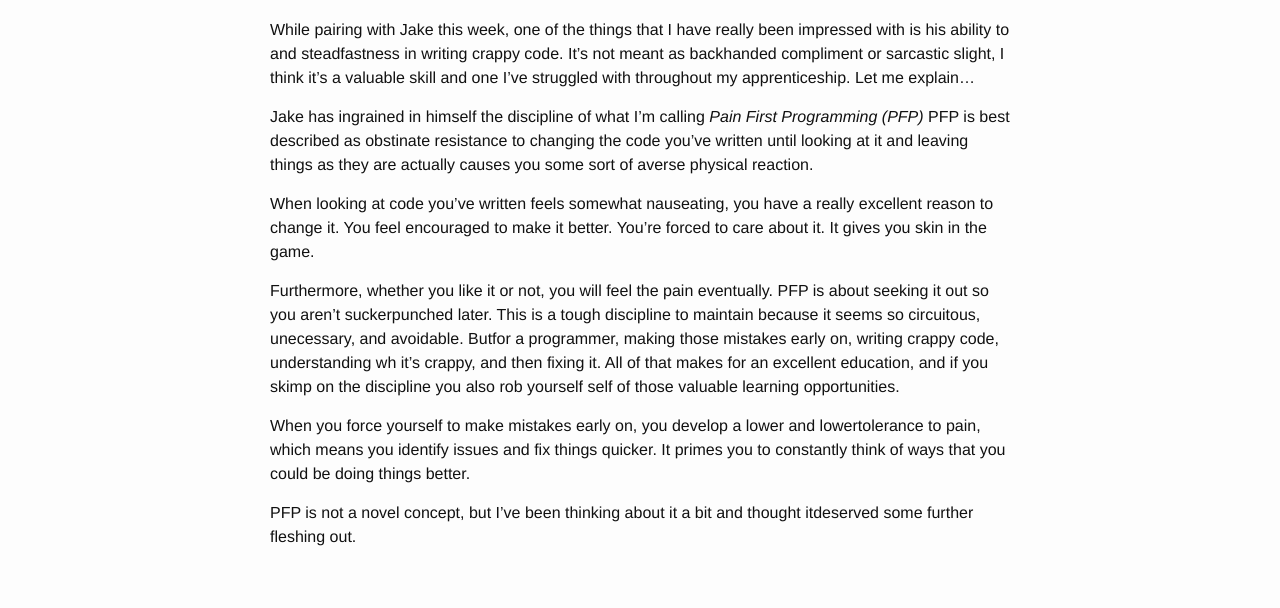
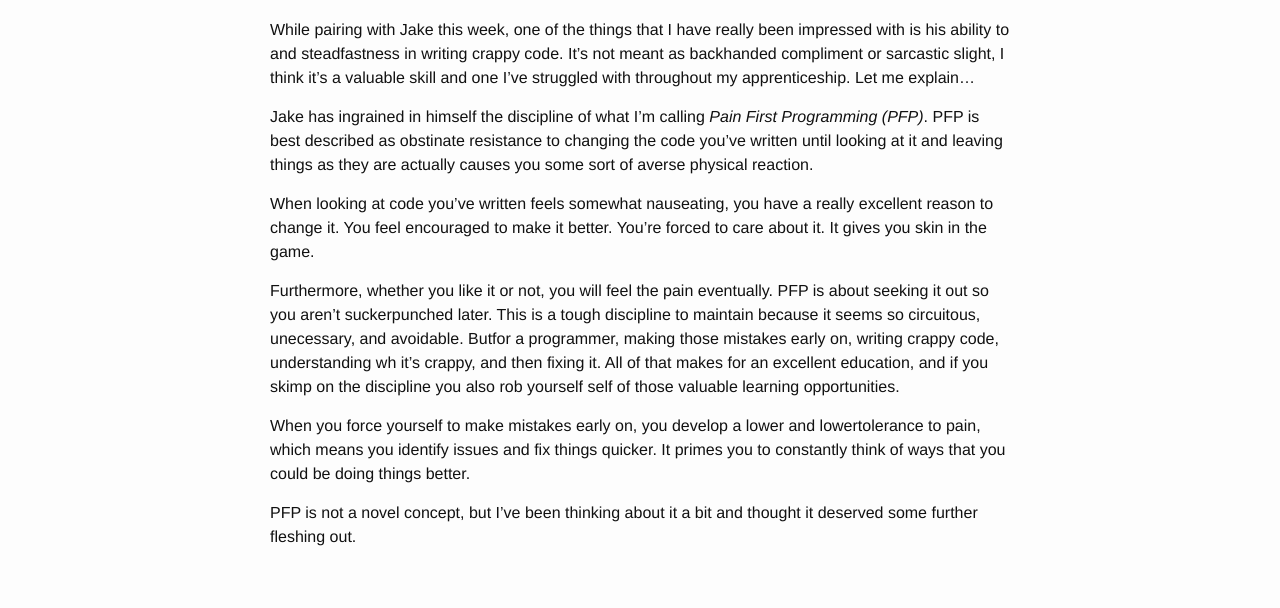
Before and after one commit to JeromeGoodrich/blog, a Jekyll site: the page built from _posts/2016-08-23-pain-first-programming.md, in a window 1280 px wide. Shown: the part 182-790 px from the top of the page. Built offline with Jekyll 4.4.1, drawn with Linux system fonts in a browser that asks for light colours.

Commit message:
fix pfp post

```diff
--- a/_posts/2016-08-23-pain-first-programming.md
+++ b/_posts/2016-08-23-pain-first-programming.md
@@ -10,7 +10,7 @@ impressed with is his ability to and steadfastness in writing crappy code. It's
 not meant as backhanded compliment or sarcastic slight, I think it's a valuable skill and one I've struggled with throughout my apprenticeship. Let me explain...
 
 Jake has ingrained in himself the discipline of what I'm calling
-_Pain First Programming (PFP)_ PFP is best described as obstinate
+_Pain First Programming (PFP)_. PFP is best described as obstinate
 resistance to changing the code you've written until looking at it and leaving things as they are actually causes you some sort of averse physical reaction.
 
 
@@ -24,4 +24,4 @@ Furthermore, whether you like it or not, you will feel the pain eventually. PFP
 
 When you force yourself to make mistakes early on, you develop a lower and lowertolerance to pain, which means you identify issues and fix things quicker. It primes you to constantly think of ways that you could be doing things better.
 
-PFP is not a novel concept, but I've been thinking about it a bit and thought itdeserved some further fleshing out.
+PFP is not a novel concept, but I've been thinking about it a bit and thought it deserved some further fleshing out.
```
